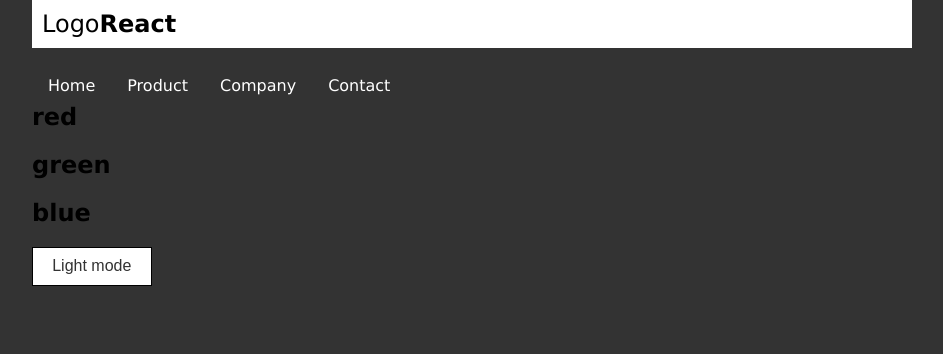
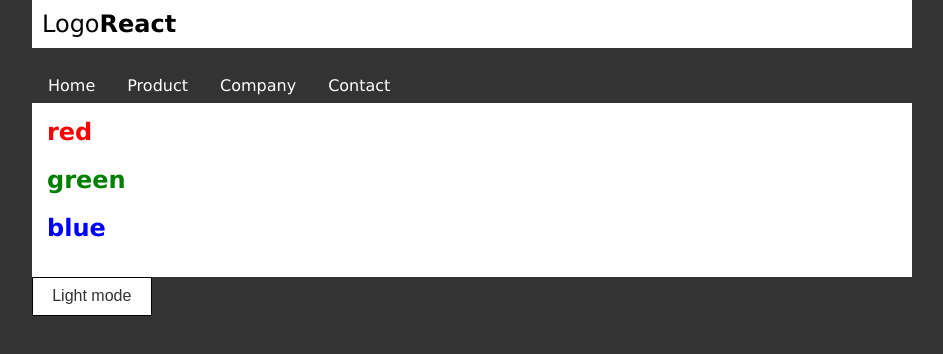
Before and after one commit to MariusCodeAcademy/feu8_2_react_vite_cmp_props, a React (Vite) app: page / in a window 1280 px wide. Shown: the top 354 px of the page, without its empty margins (168-1111 px from the left). Built offline with nearby package versions, Linux system fonts and the light colour scheme.

Commit message:
inline style

```diff
--- a/src/App.jsx
+++ b/src/App.jsx
@@ -5,9 +5,7 @@ import './style/responsive.css';
 // import CardList from './components/CardList';
 import Header from './components/layout/Header';
 import MainBtn from './components/MainBtn';
-// export import Card2
-
-const colorTitiles = ['red', 'green', 'blue'];
+import TitlesMap from './components/TitlesMap';
 
 function App() {
   // const now = new Date();
@@ -15,10 +13,7 @@ function App() {
   return (
     <div className='App container'>
       <Header />
-      {colorTitiles.map((color) => (
-        <h2 key={color}>{color}</h2>
-      ))}
-
+      <TitlesMap />
       <MainBtn outline>Light mode</MainBtn>
       {/* <CardList /> */}
     </div>
--- /dev/null
+++ b/src/components/TitlesMap.jsx
@@ -0,0 +1,20 @@
+const colorTitles = ['red', 'green', 'blue'];
+
+function TitlesMap() {
+  // inline style object
+  const divStyle = {
+    backgroundColor: 'white',
+    padding: '15px',
+  };
+  return (
+    <div style={divStyle}>
+      {colorTitles.map((color) => (
+        <h2 style={{ color: color }} key={color}>
+          {color}
+        </h2>
+      ))}
+    </div>
+  );
+}
+
+export default TitlesMap;
```
